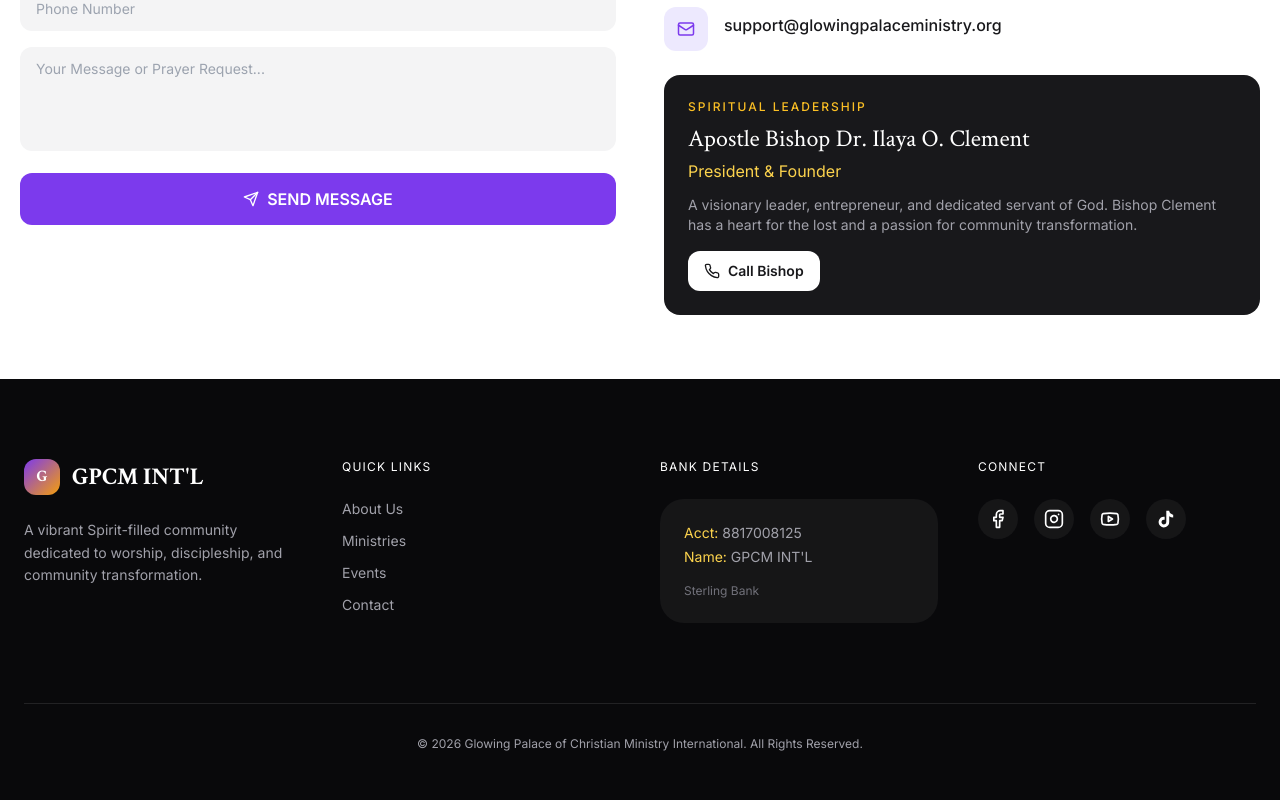
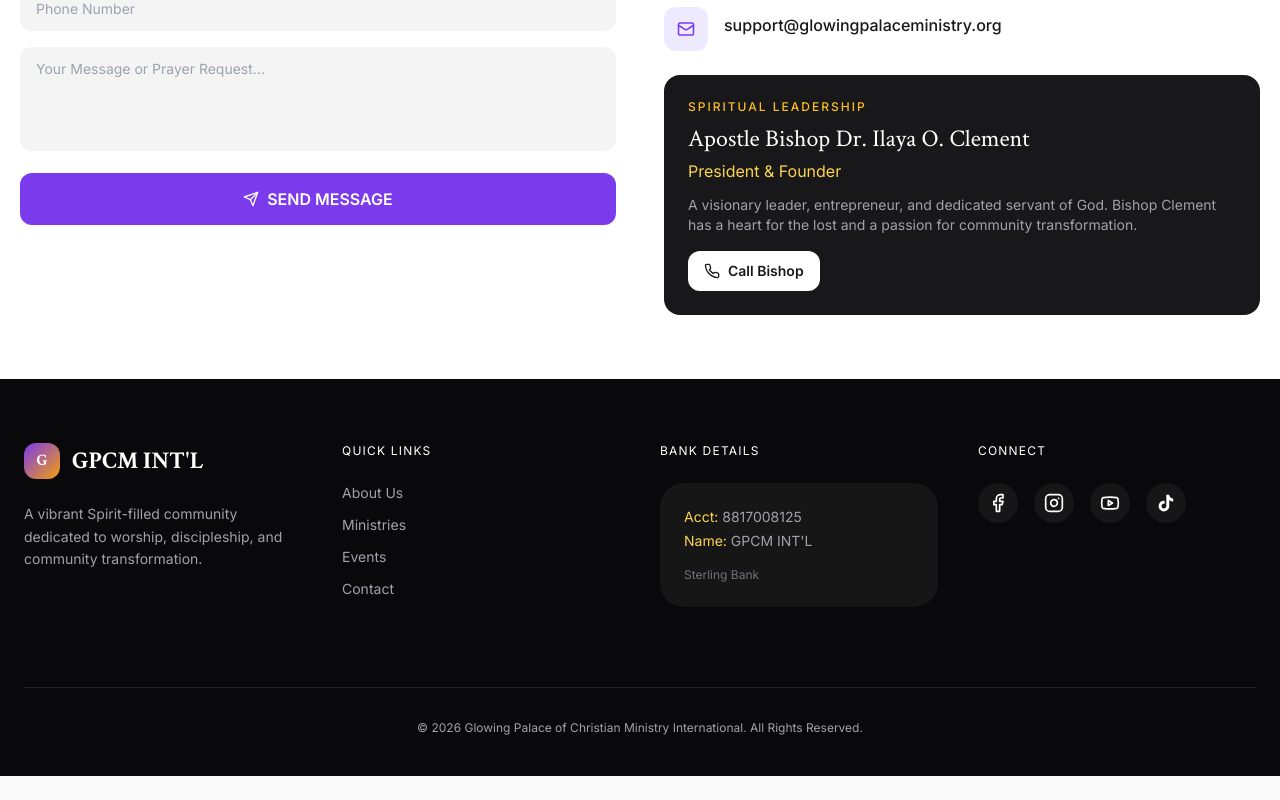
Before and after one commit to Mperomishael/gpcm-intl, a React (Vite) app in the folder gpcm-app/: page / in a window 1280 px wide. Shown: the part 5556-6356 px from the top of the page. After the commit the page ends 6332 px from the top, so only its background shows below. Built offline with nearby package versions, Linux system fonts and the light colour scheme; no server answers.

Commit message:
Update Footer.tsx

```diff
--- a/gpcm-app/src/components/Footer.tsx
+++ b/gpcm-app/src/components/Footer.tsx
@@ -16,7 +16,7 @@ const TikTokIcon = ({ size = 20, className = '' }: { size?: number; className?:
 export default function Footer() {
   return (
     <footer className="bg-zinc-950 text-zinc-400">
-      <div className="max-w-7xl mx-auto px-4 sm:px-6 pt-12 sm:pt-16 md:pt-20 pb-8 sm:pb-12">
+      <div className="max-w-7xl mx-auto px-4 sm:px-6 pt-10 sm:pt-12 md:pt-16 pb-6 sm:pb-10">
         <div className="grid md:grid-cols-2 lg:grid-cols-4 gap-8 sm:gap-10">
           <div>
             <div className="flex items-center gap-3 text-white mb-6">
```
